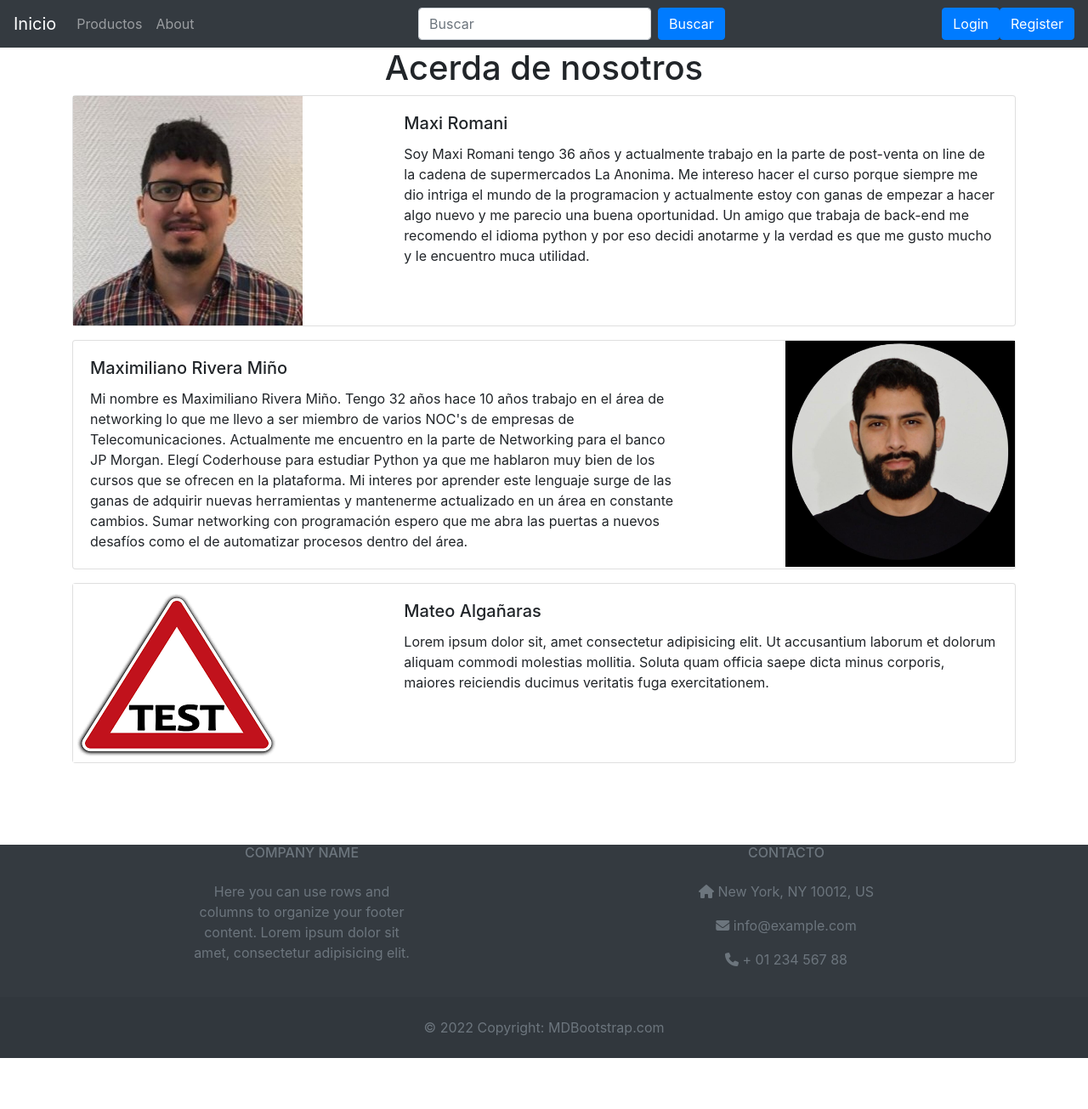
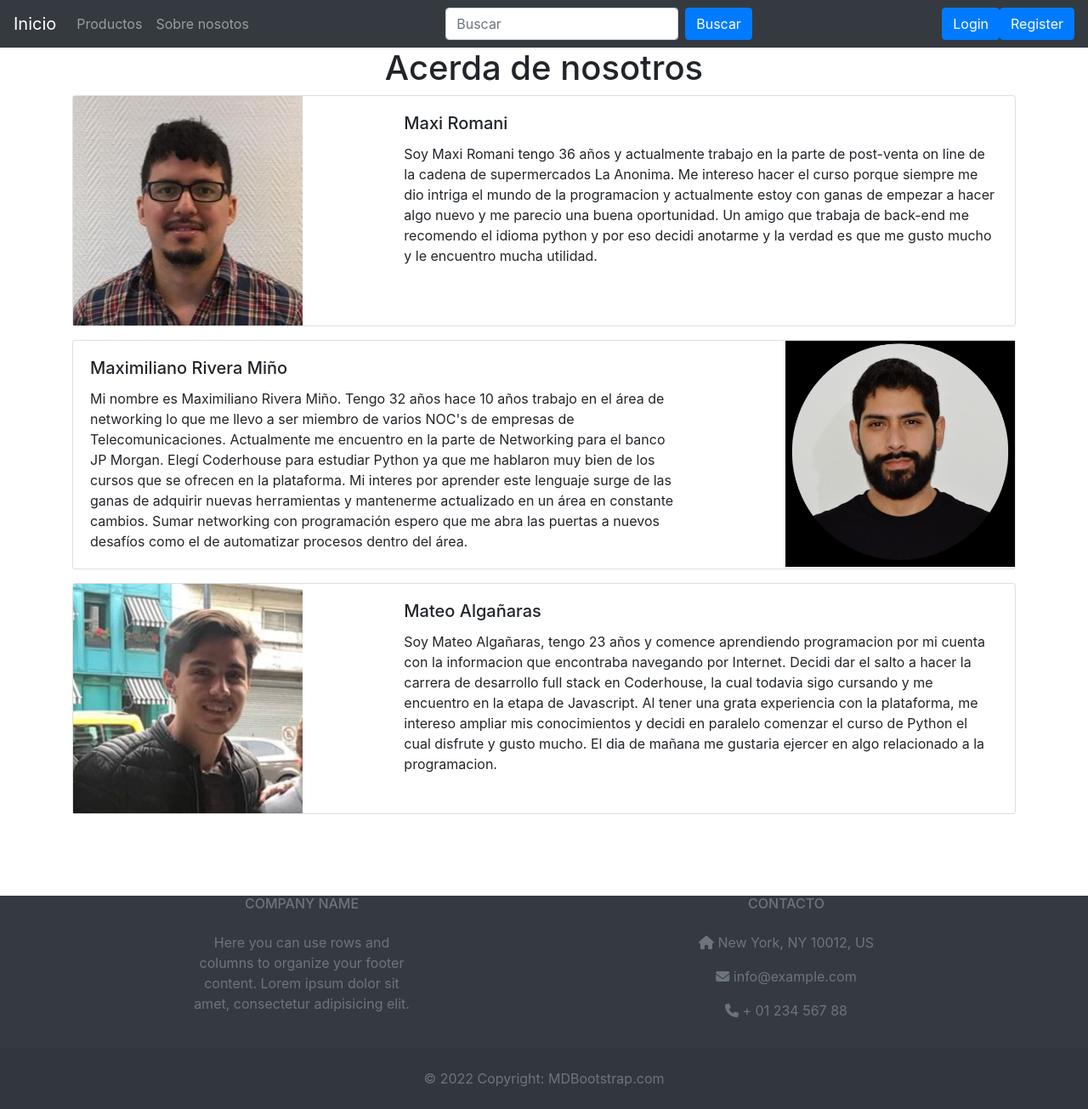
Before and after one commit to Tutealga/proyectofinal, a Django app: page /about/ in a window 1280 px wide. Shown: the whole page at 85% size. Before the commit the page ends 1245 px from the top, so only its background shows below. Run offline with Django 4.2, Linux system fonts and the light colour scheme; parts of the project's set-up code (start-up, migrations or seed data) failed here and were passed over; some libraries are stand-ins or nearby versions.

Commit message:
Agregado de about me y edicion usuario/email

```diff
--- a/Templates/about.html
+++ b/Templates/about.html
@@ -16,7 +16,7 @@
               <h5 class="card-title">Maxi Romani</h5>
               <p class="card-text">Soy Maxi Romani tengo 36 años y actualmente trabajo en la parte de post-venta on line de la cadena de supermercados La Anonima.
                 Me intereso hacer el curso porque siempre me dio intriga el mundo de la programacion y actualmente estoy con ganas de empezar a hacer algo nuevo y me parecio una buena oportunidad.
-                Un amigo que trabaja de back-end me recomendo el idioma python y por eso decidi anotarme y la verdad es que me gusto mucho y le encuentro muca utilidad.</p>
+                Un amigo que trabaja de back-end me recomendo el idioma python y por eso decidi anotarme y la verdad es que me gusto mucho y le encuentro mucha utilidad.</p>
             </div>
           </div>
         </div>
@@ -38,12 +38,13 @@
       <div class="card mb-3" style="max-width: 100%;">
         <div class="row no-gutters">
           <div class="col-md-4">
-            <img src="../media/descarga.png" >
+            <img style="max-width: 270px" src="../media/1643644588655.jpg" >
           </div>
           <div class="col-md-8">
             <div class="card-body">
               <h5 class="card-title">Mateo Algañaras</h5>
-              <p class="card-text">Lorem ipsum dolor sit, amet consectetur adipisicing elit. Ut accusantium laborum et dolorum aliquam commodi molestias mollitia. Soluta quam officia saepe dicta minus corporis, maiores reiciendis ducimus veritatis fuga exercitationem.</p>
+              <p class="card-text">Soy Mateo Algañaras, tengo 23 años y comence aprendiendo programacion por mi cuenta con la informacion que encontraba navegando por Internet.
+                Decidi dar el salto a hacer la carrera de desarrollo full stack en Coderhouse, la cual todavia sigo cursando y me encuentro en la etapa de Javascript. Al tener una grata experiencia con la plataforma, me intereso ampliar mis conocimientos y decidi en paralelo comenzar el curso de Python el cual disfrute y gusto mucho. El dia de mañana me gustaria ejercer en algo relacionado a la programacion.</p>
             </div>
           </div>
         </div>
--- a/Templates/base.html
+++ b/Templates/base.html
@@ -22,7 +22,7 @@
                 <a class="nav-link" href="/productos/">Productos</a>
               </li>
               <li class="nav-item">
-                <a class="nav-link" href="about/">About</a>
+                <a class="nav-link" href="/about/">Sobre nosotos</a>
               </li>
               {% if request.user.is_authenticated and request.user.is_superuser %}
               <li class="nav-item">
--- a/Templates/editar_usuario_perfil.html
+++ b/Templates/editar_usuario_perfil.html
@@ -7,6 +7,7 @@
 {% block contenido %}
         <form class="d-flex flex-column" action="" method="POST" enctype="multipart/form-data">
             {% csrf_token %}
+            <img style="max-width: 250px;" src="{{object.imagen.url}}" class="card-img-top" >
             <table>
                 {{form.as_table}}
             </table>
```
Also changed, not shown: Templates/buscar.html (+6 -12 lines), db.sqlite3, media/1643644588655.jpg (added), media/profile_image/images_53hOn8k.png (added).
